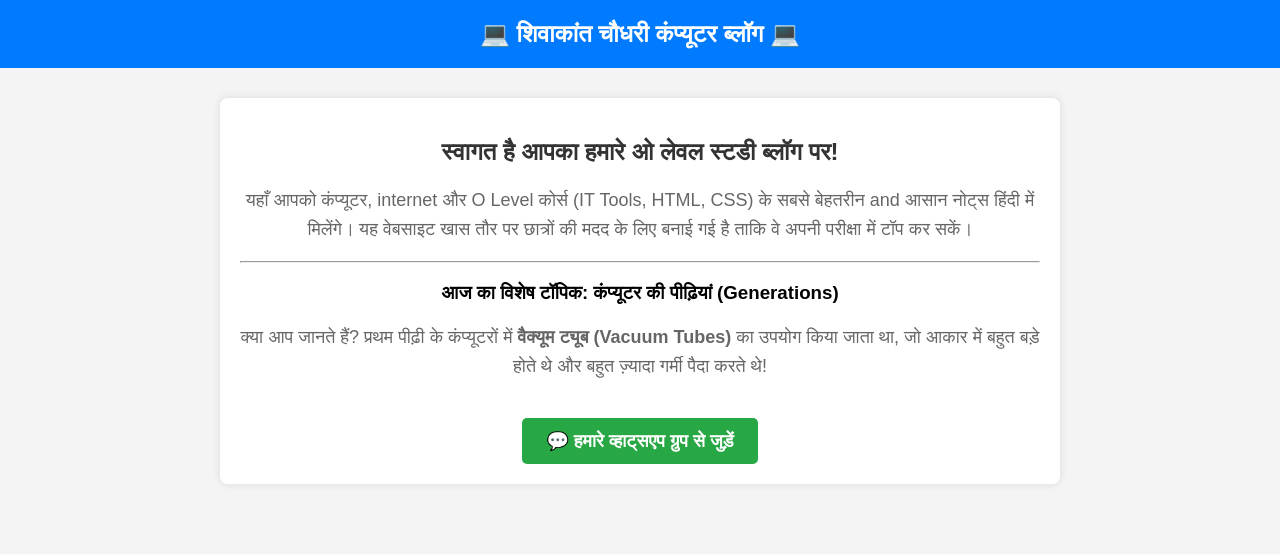
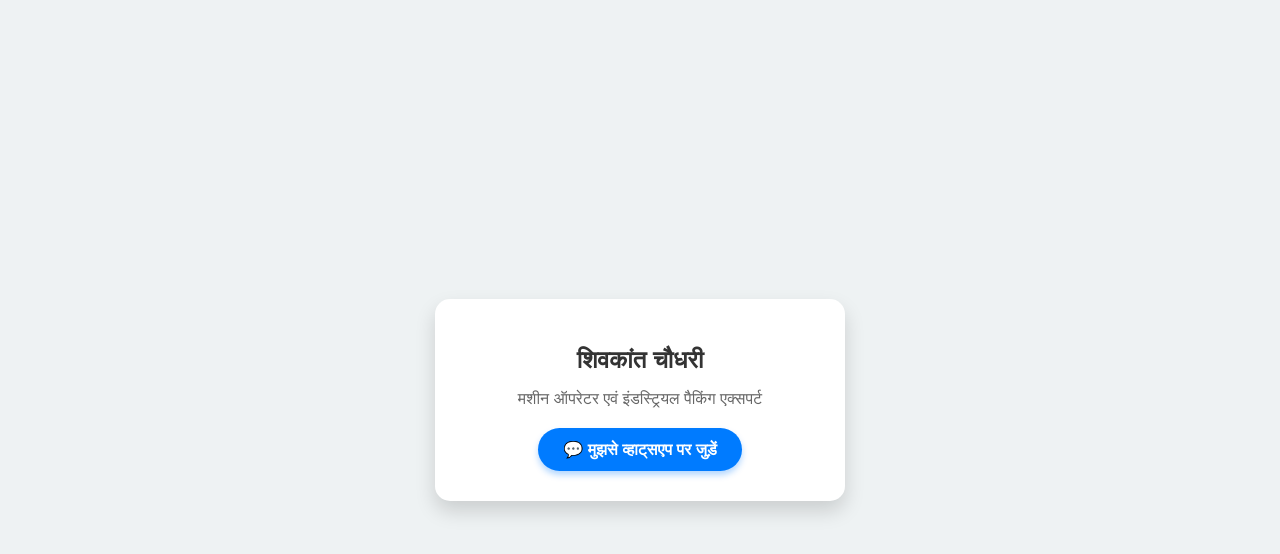
Before and after one commit to Shivakant1997/digitalcard, a plain HTML site: page index.html in a window 1280 px wide. Drawn offline with Linux system fonts and the light colour scheme.

Commit message:
Revamp index.html for digital card presentation
Updated the HTML structure and styles for a digital card layout.

```diff
--- a/index.html
+++ b/index.html
@@ -3,29 +3,22 @@
 <head>
     <meta charset="UTF-8">
     <meta name="viewport" content="width=device-width, initial-scale=1.0">
-    <title>शिवाकांत कंप्यूटर नोट्स</title>
+    <title>शिवकांत चौधरी - डिजिटल कार्ड</title>
     <style>
-        body { font-family: Arial, sans-serif; background-color: #f4f4f4; margin: 0; padding: 0; text-align: center; }
-        header { background-color: #007bff; color: white; padding: 20px; font-size: 24px; font-weight: bold; }
-        .container { max-width: 800px; margin: 30px auto; background: white; padding: 20px; border-radius: 8px; box-shadow: 0px 0px 10px rgba(0,0,0,0.1); }
-        h2 { color: #333; }
-        p { font-size: 18px; color: #666; line-height: 1.6; }
-        .btn { display: inline-block; padding: 12px 24px; background-color: #28a745; color: white; text-decoration: none; border-radius: 5px; font-size: 18px; margin-top: 20px; font-weight: bold; }
-        .btn:hover { background-color: #218838; }
+        body { font-family: Arial, sans-serif; background-color: #eef2f3; margin: 0; padding: 0; display: flex; justify-content: center; align-items: center; height: 100vh; }
+        .card { background: white; padding: 30px; border-radius: 15px; box-shadow: 0 10px 20px rgba(0,0,0,0.15); text-align: center; max-width: 350px; width: 100%; }
+        h1 { color: #333; margin-bottom: 5px; font-size: 24px; }
+        p { color: #666; font-size: 16px; margin-bottom: 20px; }
+        .btn { display: inline-block; padding: 12px 25px; background-color: #007bff; color: white; text-decoration: none; border-radius: 25px; font-weight: bold; font-size: 16px; box-shadow: 0 4px 6px rgba(0,123,255,0.3); transition: 0.3s; }
+        .btn:hover { background-color: #0056b3; }
     </style>
 </head>
 <body>
 
-    <header>💻 शिवाकांत चौधरी कंप्यूटर ब्लॉग 💻</header>
-
-    <div class="container">
-        <h2>स्वागत है आपका हमारे ओ लेवल स्टडी ब्लॉग पर!</h2>
-        <p>यहाँ आपको कंप्यूटर, internet और O Level कोर्स (IT Tools, HTML, CSS) के सबसे बेहतरीन and आसान नोट्स हिंदी में मिलेंगे। यह वेबसाइट खास तौर पर छात्रों की मदद के लिए बनाई गई है ताकि वे अपनी परीक्षा में टॉप कर सकें।</p>
-        <hr>
-        <h3>आज का विशेष टॉपिक: कंप्यूटर की पीढ़ियां (Generations)</h3>
-        <p>क्या आप जानते हैं? प्रथम पीढ़ी के कंप्यूटरों में <b>वैक्यूम ट्यूब (Vacuum Tubes)</b> का उपयोग किया जाता था, जो आकार में बहुत बड़े होते थे और बहुत ज़्यादा गर्मी पैदा करते थे!</p>
-
-        <a href="https://wa.me/919682204065" class="btn" target="_blank">💬 हमारे व्हाट्सएप ग्रुप से जुड़ें</a>
+    <div class="card">
+        <h1>शिवकांत चौधरी</h1>
+        <p>मशीन ऑपरेटर एवं इंडस्ट्रियल पैकिंग एक्सपर्ट</p>
+        <a href="https://wa.me/919682204065" class="btn" target="_blank">💬 मुझसे व्हाट्सएप पर जुड़ें</a>
     </div>
 
 </body>
```
